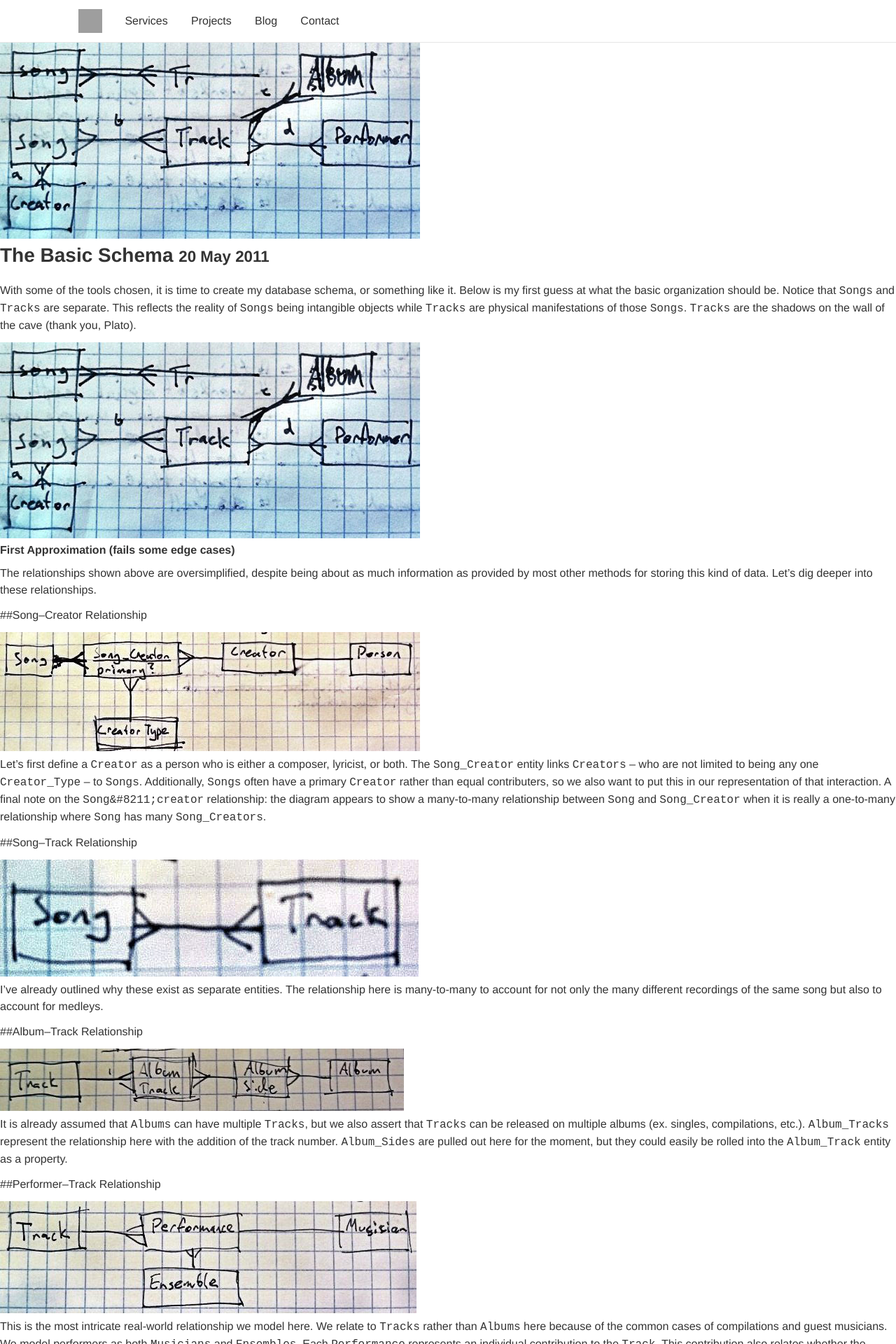
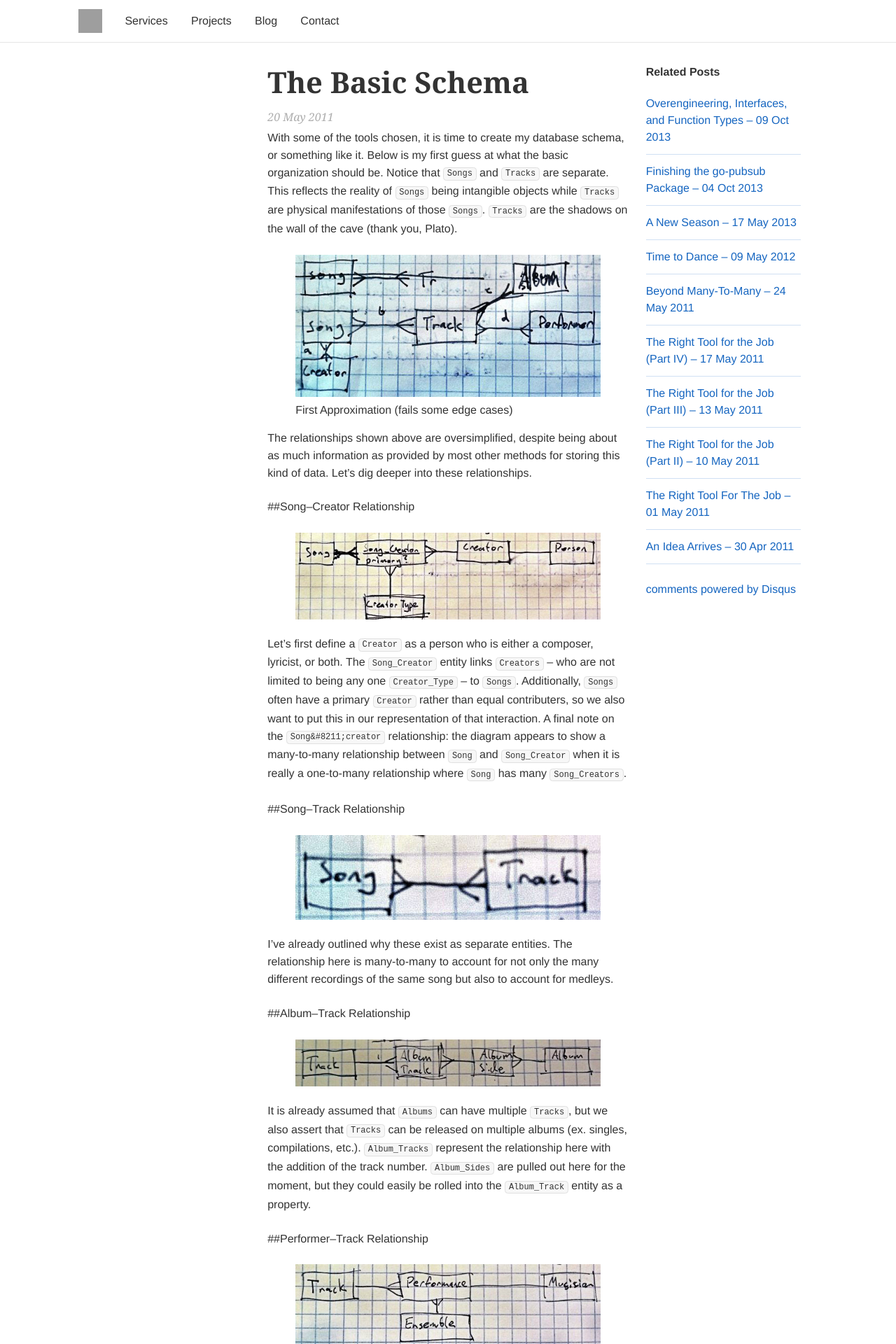
Before and after one commit to jessecarl/jessecarl.github.io, a Jekyll site: the page built from _posts/2011-05-20-the-basic-schema.md, in a window 1280 px wide. Shown: the top 1920 px of the page at 70% size. Built offline with Jekyll 4.4.1, drawn with Linux system fonts in a browser that asks for light colours; comment, search, counter and statistics services are not loaded; some of the changed text lies outside the part shown; grey boxes are pictures that could not be loaded.

Commit message:
Blog Styling
Updates blog post styles to be passable for now.

```diff
--- a/_layouts/post.html
+++ b/_layouts/post.html
@@ -1,18 +1,23 @@
 ---
 layout: default
 ---
-<div class="hero-unit"><div class="row-fluid">
-  {% if page.img %}
-    <span class="span5 thumbnail"><img src="{{ page.img }}" alt="" /></span>
-    <h1 class="span7">{{ page.title }} <small>{{ page.date | date_to_string }}</small></h1>
-  {% else %}
-    <h1 class="span12">{{ page.title }} <small>{{ page.date | date_to_string }}</small></h1>
-  {% endif %}
-</div></div>
-<div class="container row-fluid">
-  <div class="span7 offset2">
-    <div>{{ content }}</div>
-    <hr>
+<section class="blog-post-page">
+  <article class="blog-post" {% if page.img %}data-img="{{ page.img }}"{% endif %}>
+    <h1>{{ page.title }}</h1>
+    <p class="date">{{ page.date | date_to_string }}</p>
+    {{ content }}
+  </article>
+  <aside class="further-reading">
+    {% if site.related_posts %}
+      <h2>Related Posts</h2>
+      <ul>
+        {% for p in site.related_posts %}
+          <li><a href="{{ p.url }}">{{ p.title }} – {{ p.date | date_to_string }}</a></li>
+        {% endfor %}
+      </ul>
+    {% endif %}
+  </aside>
+  <div class="comment-container">
     <div id="disqus_thread"></div>
     <script type="text/javascript">
         /* * * CONFIGURATION VARIABLES: EDIT BEFORE PASTING INTO YOUR WEBPAGE * * */
@@ -28,14 +33,4 @@ layout: default
     <noscript>Please enable JavaScript to view the <a href="http://disqus.com/?ref_noscript">comments powered by Disqus.</a></noscript>
     <a href="http://disqus.com" class="dsq-brlink">comments powered by <span class="logo-disqus">Disqus</span></a>
   </div>
-  {% if site.related_posts %}
-    <div class="span3">
-      <h4>Related Posts</h4>
-      <ul>
-        {% for p in site.related_posts %}
-          <li><a href="{{ p.url }}">{{ p.title }} – {{ p.date | date_to_string }}</a></li>
-        {% endfor %}
-      </ul>
-    </div>
-  {% endif %}
-</div>
+</section>
--- a/_posts/2011-05-20-the-basic-schema.md
+++ b/_posts/2011-05-20-the-basic-schema.md
@@ -12,10 +12,10 @@ be. Notice that `Songs` and `Tracks` are separate. This reflects the reality of
 those `Songs`. `Tracks` are the shadows on the wall of the cave (thank you,
 Plato).<!--more-->
 
-<div class="thumbnail">
+<figure class="thumbnail">
   <img src="/img/posts/basic-schema.jpg" alt="First Approximation (fails some edge cases)" />
-  <h4>First Approximation (fails some edge cases)</h4>
-</div>
+  <figcaption>First Approximation (fails some edge cases)</figcaption>
+</figure>
 
 The relationships shown above are oversimplified, despite being about as much
 information as provided by most other methods for storing this kind of data.
@@ -23,9 +23,9 @@ Let&#8217;s dig deeper into these relationships.
 
 ##Song&#8211;Creator Relationship
 
-<div class="thumbnail">
+<figure class="thumbnail">
   <img src="/img/posts/song-creator.jpg" alt="Song Creator" />
-</div>
+</figure>
 
 Let&#8217;s first define a `Creator` as a person who is either a composer,
 lyricist, or both. The `Song_Creator` entity links `Creators` &#8211; who are
@@ -38,9 +38,9 @@ one-to-many relationship where `Song` has many `Song_Creators`.
 
 ##Song&#8211;Track Relationship
 
-<div class="thumbnail">
+<figure class="thumbnail">
   <img src="/img/posts/song-track.jpg" alt="Song Track" />
-</div>
+</figure>
 
 I&#8217;ve already outlined why these exist as separate entities. The
 relationship here is many-to-many to account for not only the many different
@@ -48,9 +48,9 @@ recordings of the same song but also to account for medleys.
 
 ##Album&#8211;Track Relationship
 
-<div class="thumbnail">
+<figure class="thumbnail">
   <img src="/img/posts/album-track.jpg" alt="Album Track" />
-</div>
+</figure>
 
 It is already assumed that `Albums` can have multiple `Tracks`, but we also
 assert that `Tracks` can be released on multiple albums (ex. singles,
@@ -60,9 +60,9 @@ but they could easily be rolled into the `Album_Track` entity as a property.
 
 ##Performer&#8211;Track Relationship
 
-<div class="thumbnail">
+<figure class="thumbnail">
   <img src="/img/posts/performer-track.jpg" alt="Performer Track" />
-</div>
+</figure>
 
 This is the most intricate real-world relationship we model here. We relate to
 `Tracks` rather than `Albums` here because of the common cases of compilations
--- a/_sass/home.scss
+++ b/_sass/home.scss
@@ -366,7 +366,11 @@ article {
     font-size: 0.75em;
     font-style: normal;
     padding: 0.1em 0.4em;
-    white-space: nowrap;
+  }
+
+  pre code {
+    display: block;
+    overflow: auto;
   }
 
   h2 code {
@@ -770,3 +774,38 @@ article {
   }
 
 }
+
+section.blog-post-page {
+  @include outer-container;
+
+  aside {
+
+    @include media($large-screen) {
+      @include span-columns(3);
+      @include omega;
+    }
+
+    li {
+      border-bottom: 1px solid transparentize($action-color, 0.8);
+      display: block;
+      margin-right: $base-spacing;
+      outline: none;
+      padding: ($base-spacing / 2) 0;
+
+      &:last-child {
+        margin-bottom: $base-spacing;
+      }
+    }
+  }
+
+  article {
+    @include media($large-screen) {
+      @include span-columns(6);
+      @include shift(3);
+    }
+  }
+
+  .comment-container {
+    @include clearfix;
+  }
+}
```
Also changed, not shown: _posts/2011-04-30-an-idea-arrives.md (+2 -2 lines), _posts/2011-05-24-beyond-many-to-many.md (+2 -2 lines), _posts/2013-10-04-finishing-go-pubsub.md (+2 -2 lines).
